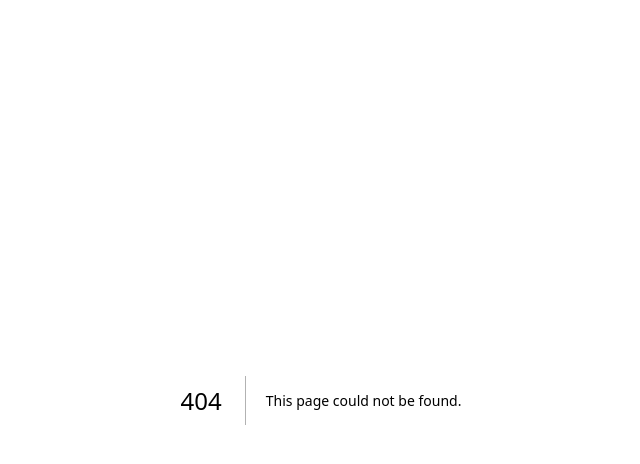
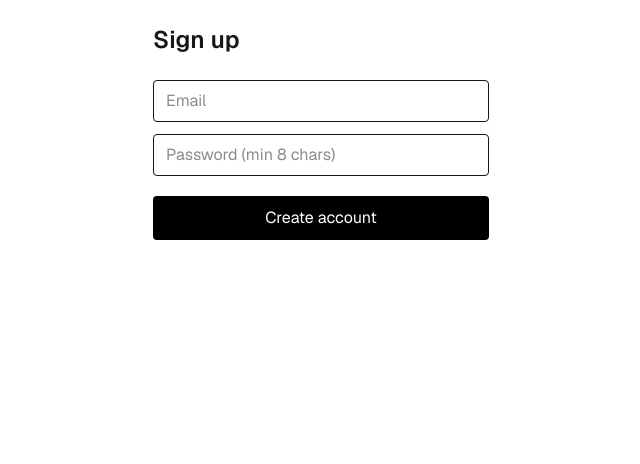
Before and after one commit to angelajuc/pov, a Next.js app: page /signup in a window 1280 px wide. Before the commit this address had no page. Shown: the top 464 px of the page, without its empty margins (319-959 px from the left). Built offline with nearby package versions, Linux system fonts and the light colour scheme.

Commit message:
add signup page

```diff
--- /dev/null
+++ b/src/app/signup/page.tsx
@@ -0,0 +1,82 @@
+"use client";
+
+import { useState } from "react";
+import { useRouter } from "next/navigation";
+
+export default function SignupPage() {
+  const router = useRouter();
+  const [email, setEmail] = useState("");
+  const [password, setPassword] = useState("");
+  const [msg, setMsg] = useState<string | null>(null);
+  const [busy, setBusy] = useState(false);
+
+  async function onSubmit(e: React.FormEvent) {
+    e.preventDefault();
+    setMsg(null);
+    setBusy(true);
+
+    try {
+      const res = await fetch("/api/auth/signup", {
+        method: "POST",
+        headers: { "Content-Type": "application/json" },
+        body: JSON.stringify({ email, password }),
+      });
+
+      const data = await res.json().catch(() => ({}));
+
+      if (!res.ok) {
+        setMsg(data?.error ?? "Signup failed.");
+        return;
+      }
+
+      setMsg("Signup successful. Logging in…");
+
+      // optional: auto-login after signup
+      const loginRes = await fetch("/api/auth/login", {
+        method: "POST",
+        headers: { "Content-Type": "application/json" },
+        body: JSON.stringify({ email, password }),
+      });
+
+      if (loginRes.ok) router.push("/gallery");
+      else router.push("/login");
+    } finally {
+      setBusy(false);
+    }
+  }
+
+  return (
+    <main className="p-6 max-w-sm mx-auto font-sans">
+      <h1 className="text-2xl font-semibold">Sign up</h1>
+
+      <form onSubmit={onSubmit} className="mt-6 flex flex-col gap-3">
+        <input
+          className="border rounded px-3 py-2"
+          type="email"
+          placeholder="Email"
+          value={email}
+          onChange={(e) => setEmail(e.target.value)}
+          required
+        />
+        <input
+          className="border rounded px-3 py-2"
+          type="password"
+          placeholder="Password (min 8 chars)"
+          value={password}
+          onChange={(e) => setPassword(e.target.value)}
+          required
+        />
+
+        <button
+          disabled={busy}
+          className="mt-2 h-11 rounded bg-black text-white disabled:opacity-60"
+          type="submit"
+        >
+          {busy ? "Creating…" : "Create account"}
+        </button>
+
+        {msg && <p className="text-sm mt-2">{msg}</p>}
+      </form>
+    </main>
+  );
+}
```
